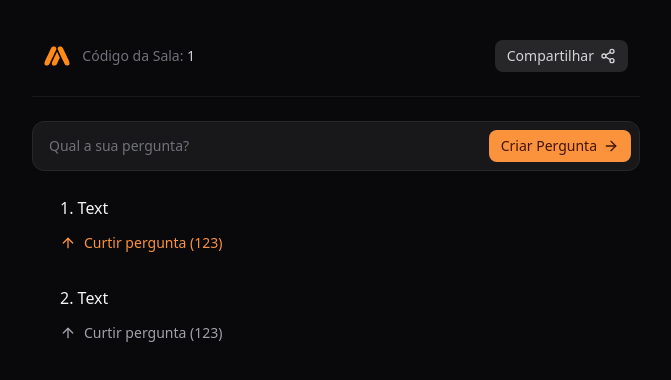
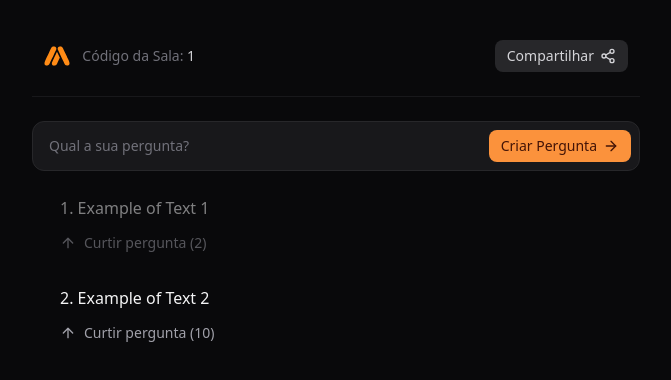
Before and after one commit to odhs/course_repository, a React (Vite) app in the folder semana-tech-01-go-react/semana-tech-01-go-react-web/: page /room/1 in a window 1280 px wide. Shown: the top 380 px of the page, without its empty margins (304-975 px from the left). Built offline with nearby package versions, Linux system fonts and the light colour scheme.

Commit message:
Message component released

```diff
--- /dev/null
+++ b/semana-tech-01-go-react/semana-tech-01-go-react-web/src/components/message.tsx
@@ -0,0 +1,40 @@
+import { ArrowUp } from "lucide-react";
+import { useState } from "react";
+
+interface MessageProps {
+  text: string;
+  amountOfReactions: number;
+  answered?: boolean;
+}
+
+export function Message({ text, amountOfReactions, answered = false}: MessageProps) {
+  const [hasReacted, setHasReacted] = useState(false);
+
+  function handleReactToMessage() {
+    setHasReacted(true);
+  }
+
+  return (
+    <li data-answered={answered} className="ml-4 leading-relaxed text-zinc-100 data-[answered=true]:opacity-50 data-[answered=true]:pointer-events-none">
+      {text}
+      {hasReacted ? (
+        <button
+          type="button"
+          className="mt-3 flex items-center gap-2 text-orange-400 text-sm font-medium hover:text-orange-500"
+        >
+          <ArrowUp className="size-4" />
+          Curtir pergunta ({amountOfReactions})
+        </button>
+      ) : (
+        <button
+          onClick={handleReactToMessage}
+          type="button"
+          className="mt-3 flex items-center gap-2 text-zinc-400 text-sm font-medium hover:text-zinc-300"
+        >
+          <ArrowUp className="size-4" />
+          Curtir pergunta ({amountOfReactions})
+        </button>
+      )}
+    </li>
+  );
+}
--- a/semana-tech-01-go-react/semana-tech-01-go-react-web/src/pages/room.tsx
+++ b/semana-tech-01-go-react/semana-tech-01-go-react-web/src/pages/room.tsx
@@ -1,22 +1,23 @@
 import { useParams } from "react-router-dom";
-import { ArrowRight, ArrowUp, Share2 } from "lucide-react";
 import { toast } from "sonner";
+import { Message } from "../components/message";
 
 import amaLogo from "../assets/ama-logo.svg";
+import { ArrowRight, Share2 } from "lucide-react";
 
 export function Room() {
   // Return all parameters from URL
-  const { roomId } = useParams()
+  const { roomId } = useParams();
 
   function handleShareRoom() {
     const url = window.location.href.toString();
 
     if (navigator.share != undefined && navigator.canShare()) {
-      navigator.share({ url })
+      navigator.share({ url });
     } else {
-      navigator.clipboard.writeText(url)
+      navigator.clipboard.writeText(url);
 
-      toast.info('The room URL was copied to your clipboard!')
+      toast.info("The room URL was copied to your clipboard!");
     }
   }
 
@@ -60,27 +61,8 @@ export function Room() {
       </form>
 
       <ol className="list-decimal list-inside px-3 space-y-8">
-        <li className="ml-4 leading-relaxed text-zinc-100">
-          Text
-          <button
-            type="button"
-            className="mt-3 flex items-center gap-2 text-orange-400 text-sm font-medium hover:text-orange-500"
-          >
-            <ArrowUp className="size-4" />
-            Curtir pergunta (123)
-          </button>
-        </li>
-
-        <li className="ml-4 leading-relaxed text-zinc-100">
-          Text
-          <button
-            type="button"
-            className="mt-3 flex items-center gap-2 text-zinc-400 text-sm font-medium hover:text-zinc-300"
-          >
-            <ArrowUp className="size-4" />
-            Curtir pergunta (123)
-          </button>
-        </li>
+        <Message text="Example of Text 1" amountOfReactions={2} answered />
+        <Message text="Example of Text 2 " amountOfReactions={10} />
       </ol>
     </div>
   );
```
